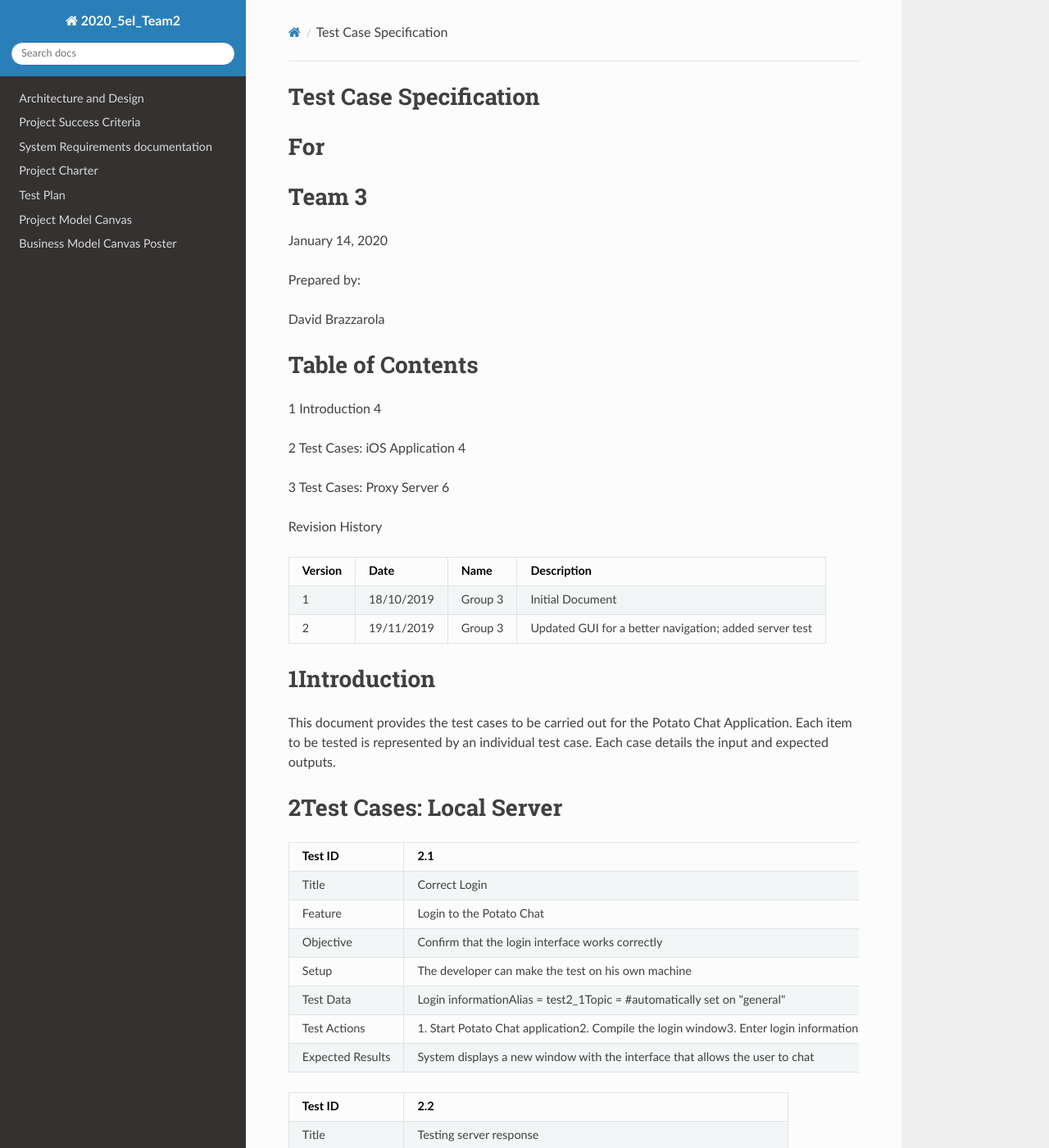
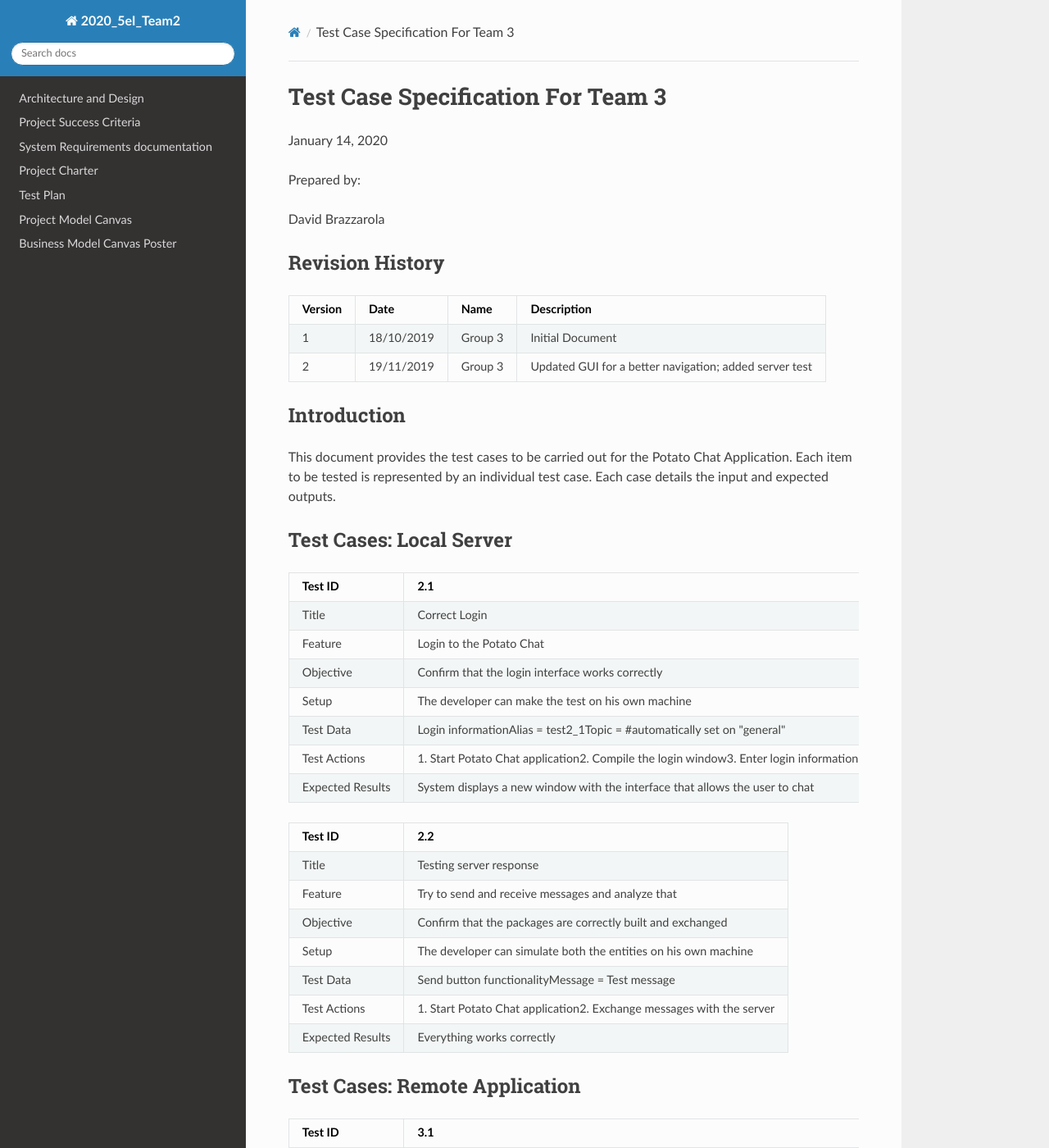
Before and after one commit to 01brazz/5EI_Group2_PCP, an MkDocs documentation site: the page built from docs/Test Case Specification.md, in a window 1280 px wide and 1400 px high. Shown: the whole window at 82% size. Built offline with MkDocs 1.6.1, drawn with Linux system fonts in a browser that asks for light colours; nearby versions of some CDN libraries; some of the changed text lies outside the part shown.

Commit message:
fine documentazione

```diff
--- a/docs/Test Case Specification.md
+++ b/docs/Test Case Specification.md
@@ -1,24 +1,6 @@
-# Test Case Specification
-
-# For
-
-# Team 3
+# Test Case Specification For Team 3
 
 January 14, 2020
-
-
-
-
-
-
-
-
-
-
-
-
-
-
 
 
 
@@ -28,17 +10,9 @@ David Brazzarola
 
 
 
-# Table of Contents
-
-1 Introduction        4
-
-2 Test Cases: iOS Application        4
-
-3 Test Cases: Proxy Server        6
 
 
-
-Revision History
+## Revision History
 
 | Version | Date | Name | Description |
 | --- | --- | --- | --- |
@@ -47,11 +21,11 @@ Revision History
 
 
 
-# 1Introduction
+## Introduction
 
 This document provides the test cases to be carried out for the Potato Chat Application.  Each item to be tested is represented by an individual test case.  Each case details the input and expected outputs.
 
-# 2Test Cases: Local Server
+## Test Cases: Local Server
 
 | Test ID | 2.1 |
 | --- | --- |
```
Also changed, not shown: other parts of docs/Test Case Specification.md (+5 -1 lines).
